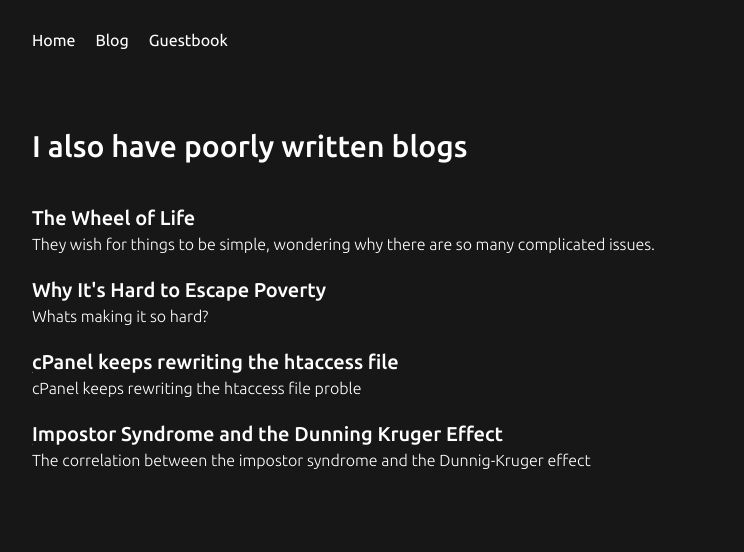
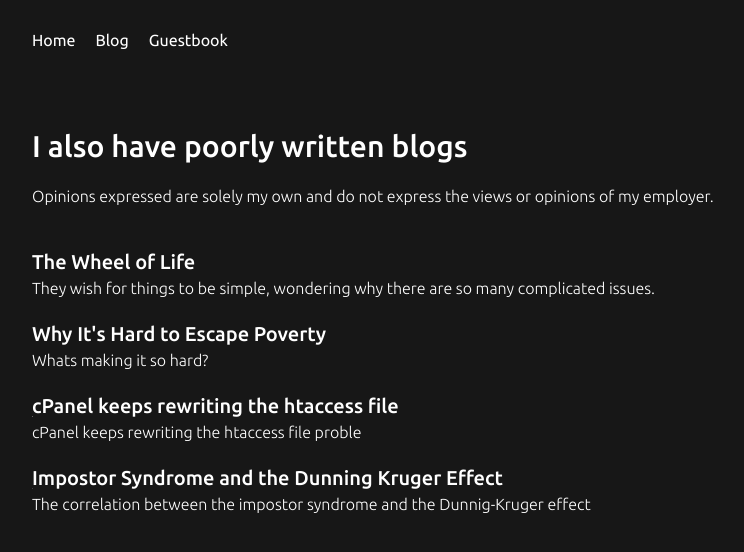
Before and after one commit to gthnmp/gmahesa.com, a Next.js app: page /blog in a window 1280 px wide. Shown: the top 552 px of the page, without its empty margins (224-968 px from the left). Built offline with nearby package versions, Linux system fonts and the light colour scheme; no server answers.

Commit message:
Blog landing page update

```diff
--- a/app/blog/page.tsx
+++ b/app/blog/page.tsx
@@ -27,6 +27,7 @@ export default function BlogPage() {
     <main className='w-full h-full flex flex-col gap-10 px-4 md:px-0'>
       <div className='flex flex-col gap-5'>
         <h1 className='text-xl md:text-3xl font-medium'> I also have poorly written blogs </h1>
+        <p className='font-light'> Opinions expressed are solely my own and do not express the views or opinions of my employer. </p>
       </div>
       <ul className='flex flex-col gap-5'>
         {allBlogs
```
